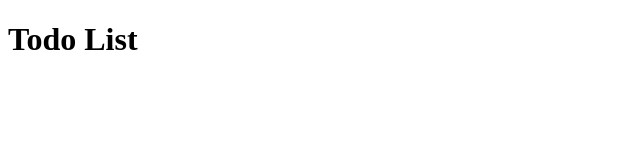
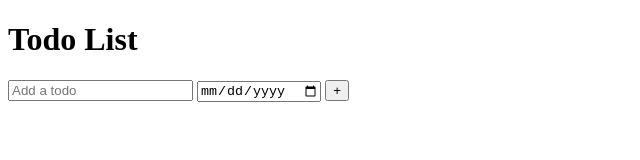
Before and after one commit to Revou-Coding-Camp/codingcamp-1-sep-2025-al-hafidz-22, a plain HTML site: page index.html in a window 1280 px wide. Shown: the whole page, without its empty margins (0-640 px from the left). Drawn offline with Linux system fonts and the light colour scheme.

Commit message:
tambah:form input dan tanggal pada halaman todo

```diff
--- a/index.html
+++ b/index.html
@@ -9,5 +9,21 @@
     <header class="title">
       <h1>Todo List</h1>
     </header>
+    <main>
+      <section class="todo-app">
+        <form id="todo-form">
+          <input
+            type="text"
+            name="todo-input"
+            id="todo-input"
+            placeholder="Add a todo"
+            required
+          />
+          <input type="date" name="todo-date" id="todo-date" required />
+
+          <button type="submit">+</button>
+        </form>
+      </section>
+    </main>
   </body>
 </html>
```
